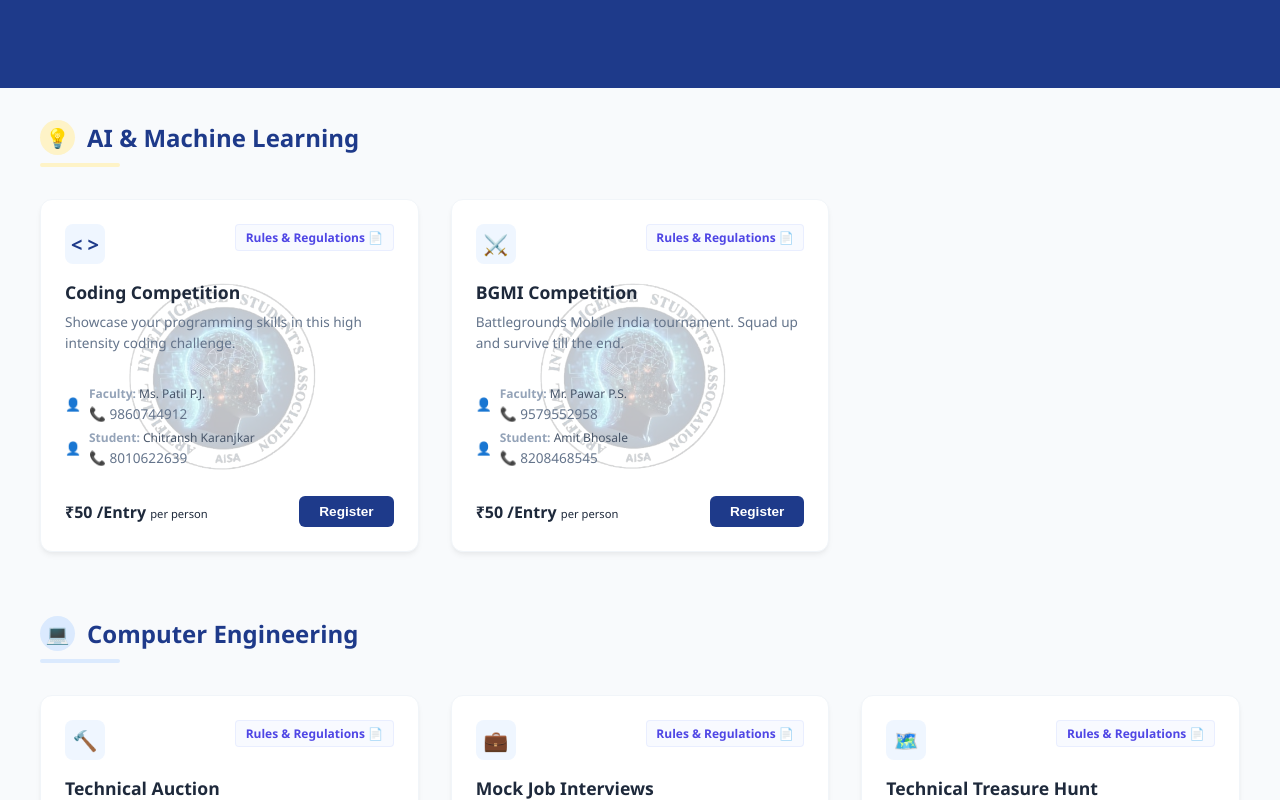
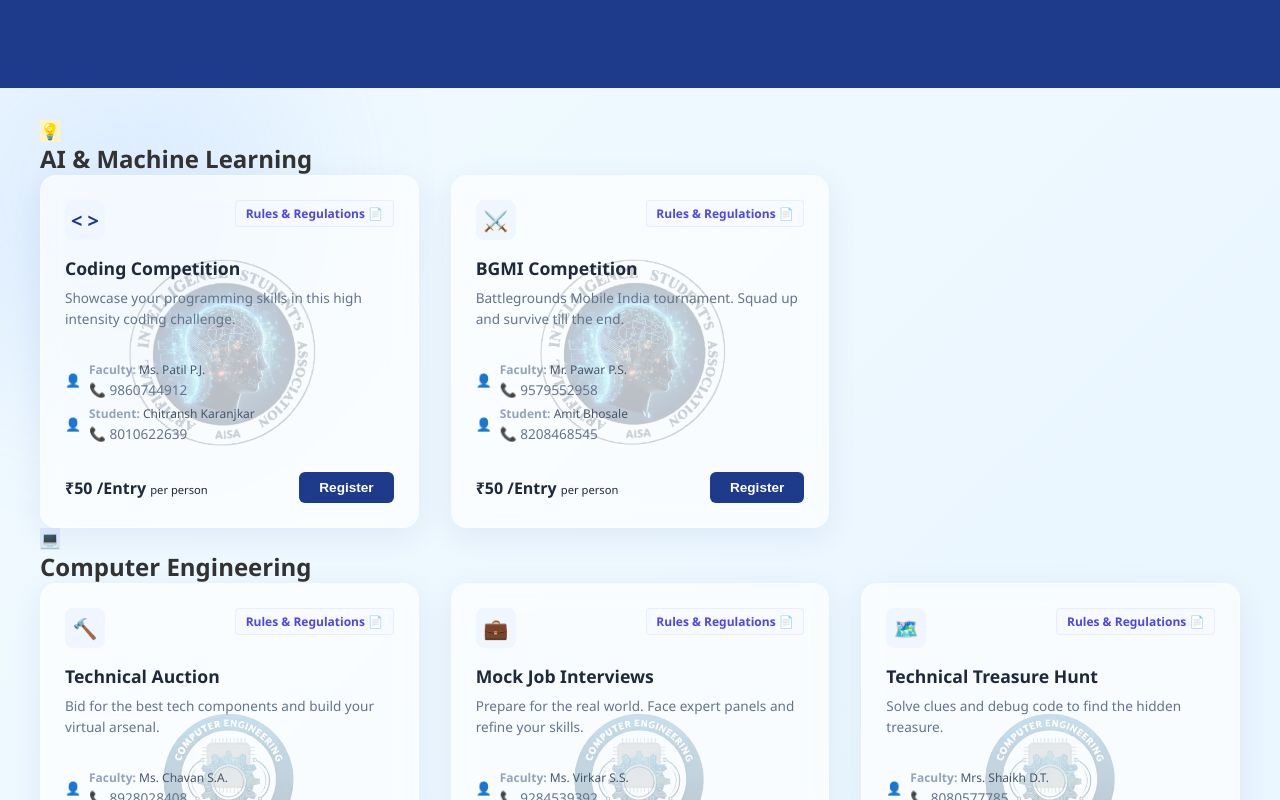
Before and after one commit to khandaresagar182-cell/Yashotechfest2k26, a React (Vite) app: page /events in a window 1280 px wide. Shown: the part 560-1360 px from the top of the page. Built offline with nearby package versions, Linux system fonts and the light colour scheme.

Commit message:
Implement Glassmorphism design for Event and About cards

```diff
--- a/src/components/AboutUs.css
+++ b/src/components/AboutUs.css
@@ -1,7 +1,20 @@
 .about-us {
-    background: linear-gradient(180deg, #fff 0%, #f8fafc 100%);
+    background: linear-gradient(135deg, #fff 0%, #eff6ff 100%);
     padding: 1rem 2rem 5rem;
     position: relative;
+    overflow: hidden;
+}
+
+.about-us::before {
+    content: '';
+    position: absolute;
+    top: 10%;
+    right: -5%;
+    width: 300px;
+    height: 300px;
+    background: radial-gradient(circle, rgba(59, 130, 246, 0.15) 0%, rgba(255, 255, 255, 0) 70%);
+    border-radius: 50%;
+    z-index: 0;
 }
 
 .about-container {
@@ -39,19 +52,24 @@
 }
 
 .about-card {
-    background: white;
+    background: rgba(255, 255, 255, 0.7);
+    backdrop-filter: blur(10px);
+    -webkit-backdrop-filter: blur(10px);
     padding: 2.5rem 2rem;
-    border-radius: 16px;
-    box-shadow: 0 4px 16px rgba(0, 0, 0, 0.08);
-    transition: all 0.3s ease;
-    border: 2px solid transparent;
+    border-radius: 20px;
+    box-shadow: 0 8px 32px 0 rgba(31, 38, 135, 0.05);
+    transition: all 0.4s ease;
+    border: 1px solid rgba(255, 255, 255, 0.6);
     text-align: center;
+    position: relative;
+    z-index: 1;
 }
 
 .about-card:hover {
     transform: translateY(-8px);
-    box-shadow: 0 8px 24px rgba(30, 58, 138, 0.15);
-    border-color: #3b82f6;
+    box-shadow: 0 12px 40px 0 rgba(31, 38, 135, 0.12);
+    border-color: rgba(59, 130, 246, 0.5);
+    background: rgba(255, 255, 255, 0.9);
 }
 
 .card-icon {
--- a/src/components/DepartmentEvents.css
+++ b/src/components/DepartmentEvents.css
@@ -1,47 +1,44 @@
+/* Glassmorphism Section Background */
 .department-events {
     padding: 2rem 1rem;
-    background: #f8fafc;
+    background: linear-gradient(135deg, #f0f9ff 0%, #e0f2fe 100%);
+    position: relative;
+    overflow: hidden;
+}
+
+/* Decorative Background Blobs for Glass Effect */
+.department-events::before,
+.department-events::after {
+    content: '';
+    position: absolute;
+    width: 400px;
+    height: 400px;
+    border-radius: 50%;
+    background: linear-gradient(135deg, #bfdbfe, #3b82f6);
+    filter: blur(80px);
+    opacity: 0.15;
+    z-index: 0;
+    pointer-events: none;
+}
+
+.department-events::before {
+    top: -100px;
+    left: -100px;
+}
+
+.department-events::after {
+    bottom: -100px;
+    right: -100px;
 }
 
 .events-container {
     max-width: 1200px;
     margin: 0 auto;
+    position: relative;
+    z-index: 1;
 }
 
-.dept-section {
-    margin-bottom: 4rem;
-}
-
-.dept-header-row {
-    display: flex;
-    align-items: center;
-    gap: 0.75rem;
-    margin-bottom: 0.5rem;
-}
-
-.dept-section-icon {
-    font-size: 1.2rem;
-    padding: 0.4rem;
-    border-radius: 50%;
-    width: 35px;
-    height: 35px;
-    display: flex;
-    align-items: center;
-    justify-content: center;
-}
-
-.dept-section-title {
-    font-size: 1.5rem;
-    font-weight: 800;
-    color: #1e3a8a;
-}
-
-.dept-underline {
-    height: 4px;
-    width: 80px;
-    border-radius: 2px;
-    margin-bottom: 2rem;
-}
+/* ... existing styles ... */
 
 .events-grid {
     display: grid;
@@ -49,21 +46,26 @@
     gap: 2rem;
 }
 
-/* New Event Card Design */
+/* New Event Card Design - Glassmorphism */
 .event-card {
-    background: white;
-    border-radius: 12px;
+    background: rgba(255, 255, 255, 0.65);
+    backdrop-filter: blur(12px);
+    -webkit-backdrop-filter: blur(12px);
+    border: 1px solid rgba(255, 255, 255, 0.4);
+    border-radius: 16px;
     padding: 1.5rem;
-    box-shadow: 0 4px 6px -1px rgba(0, 0, 0, 0.05), 0 2px 4px -1px rgba(0, 0, 0, 0.03);
-    border: 1px solid #f1f5f9;
+    box-shadow: 0 8px 32px 0 rgba(31, 38, 135, 0.07);
     display: flex;
     flex-direction: column;
-    transition: transform 0.2s, box-shadow 0.2s;
+    transition: transform 0.3s ease, box-shadow 0.3s ease, background 0.3s;
 }
 
 .event-card:hover {
-    transform: translateY(-4px);
-    box-shadow: 0 10px 15px -3px rgba(0, 0, 0, 0.1), 0 4px 6px -2px rgba(0, 0, 0, 0.05);
+    transform: translateY(-8px);
+    box-shadow: 0 15px 40px 0 rgba(31, 38, 135, 0.12);
+    background: rgba(255, 255, 255, 0.85);
+    /* Lighter on hover */
+    border-color: rgba(255, 255, 255, 0.8);
 }
 
 .event-card-top {
```
